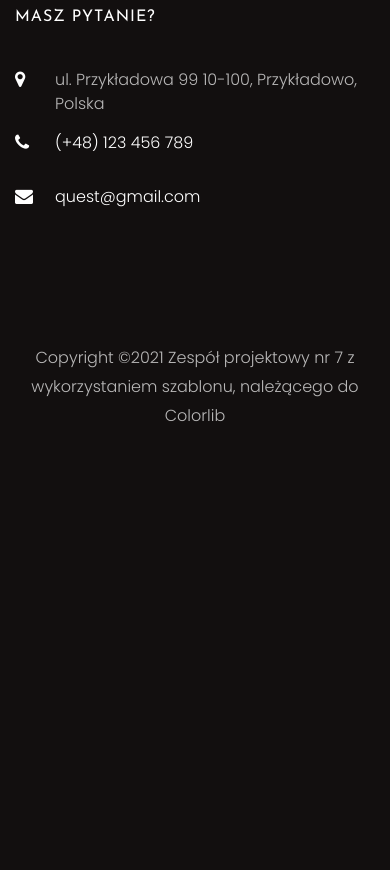
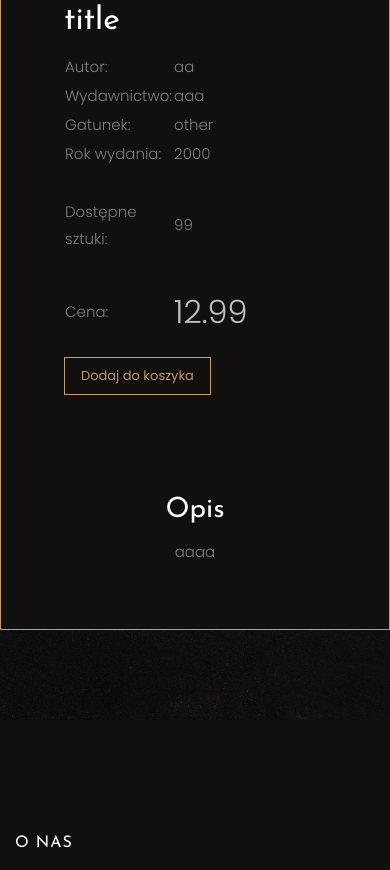
Before and after one commit to Cozynosky/Quest, a Flask app: page /ksiegarnia/ksiazka/1 in a window 390 px wide. Shown: the part 724-1594 px from the top of the page. Before the commit the page ends 1146 px from the top, so only its background shows below. Run offline with Flask 2, Linux system fonts and the light colour scheme; data comes from the database, SQL or seed files in the repository; both versions use the stored data as it was after the commit; some libraries are stand-ins or nearby versions; some web fonts are replaced.

Commit message:
dodano zakladke ksiazki

```diff
--- a/Quest/routes.py
+++ b/Quest/routes.py
@@ -5,6 +5,7 @@ from flask import render_template, redirect, url_for
 from flask_login import login_user, current_user, logout_user, login_required
 from functools import wraps
 from werkzeug.exceptions import abort
+from decimal import Decimal
 
 
 # ---------------- flask login -----------------
@@ -128,7 +129,12 @@ def bookshop():
 # obsluga zakladki konkretnej ksiazki
 @app.route("/ksiegarnia/ksiazka/<int:book_id>")
 def show_book_for_sell(book_id):
-    return render_template("bookshop/book_single.html")
+    book= BookForSale.query.get(book_id)
+    if book.stock.book_for_sale.discount > 0:
+        new_price = round(book.stock.book_for_sale.price - (Decimal(book.stock.book_for_sale.discount/100) * book.stock.book_for_sale.price), 2)
+    else:
+        new_price = False
+    return render_template("bookshop/book_single.html", book=book, new_price=new_price)
 
 
 # obsluga dodania nowej pozycji
--- a/Quest/templates/bookshop/book_single.html
+++ b/Quest/templates/bookshop/book_single.html
@@ -2,7 +2,71 @@
 {% block content %}
 
 <section class="ftco-section contact-section">
-    <div class="container mt-5">
+    <div class="container mt-5" style="background-color:#120f0f; border:1px solid #c49b63">
+        <div class="row p-5 text-center">
+            <div class="col-md-6">
+                <img src="{{book.stock.book_info.image_url}}" style="width:300px; height:475px"/>
+            </div>
+            <div class="col-md-6 text text-left">
+                <h2>{{book.stock.book_info.title}}</h2>
+                <table style="width:70%">
+                    <tr>
+                        <td>Autor:</td>
+                        <td>{{book.stock.book_info.author}}</td>
+                    </tr>
+                    <tr>
+                        <td>Wydawnictwo:</td>
+                        <td>{{book.stock.book_info.publisher}}</td>
+                    </tr>
+                    <tr>
+                        <td>Gatunek:</td>
+                        <td>{{book.stock.book_info.genre}}</td>
+                    </tr>
+                    <tr>
+                        <td>Rok wydania:</td>
+                        <td>{{book.stock.book_info.publish_date}}</td>
+                    </tr>
+                    <tr>
+                        <td></br></td>
+                        <td></br></td>
+                    </tr>
+                    <tr>
+                        <td>Dostępne sztuki:</td>
+                        <td>{{book.stock.number_in_stock}}</td>
+                    </tr>
+                    <tr>
+                        <td></br></td>
+                        <td></br></td>
+                    </tr>
+                    <tr>
+                        <td>Cena:</td>
+                        <td style="color:primary; font-size:2rem">
+                            {% if new_price %}
+                            <span style="color:red">
+                                {{new_price}}
+                            </span>
+                            <span style="text-decoration: line-through; font-size:1rem">
+                            {{book.stock.book_for_sale.price}}
+                            </span>
+                            {% else %}
+                            <span>
+                            {{book.stock.book_for_sale.price}}
+                            </span>
+                            {% endif %}
+
+                        </td>
+                    </tr>
+                </table>
+                <a class="btn btn-primary btn-outline-primary btn-lg mt-3">Dodaj do koszyka</a>
+            </div>
+        </div>
+        <div class="row p-5 text-center">
+            <div class="col-12">
+                <h3>Opis</h3>
+                <p>{{book.stock.book_info.description}}</p>
+            </div>
+
+        </div>
     </div>
 </section>
 
```
Also changed, not shown: Quest/quest.db.
